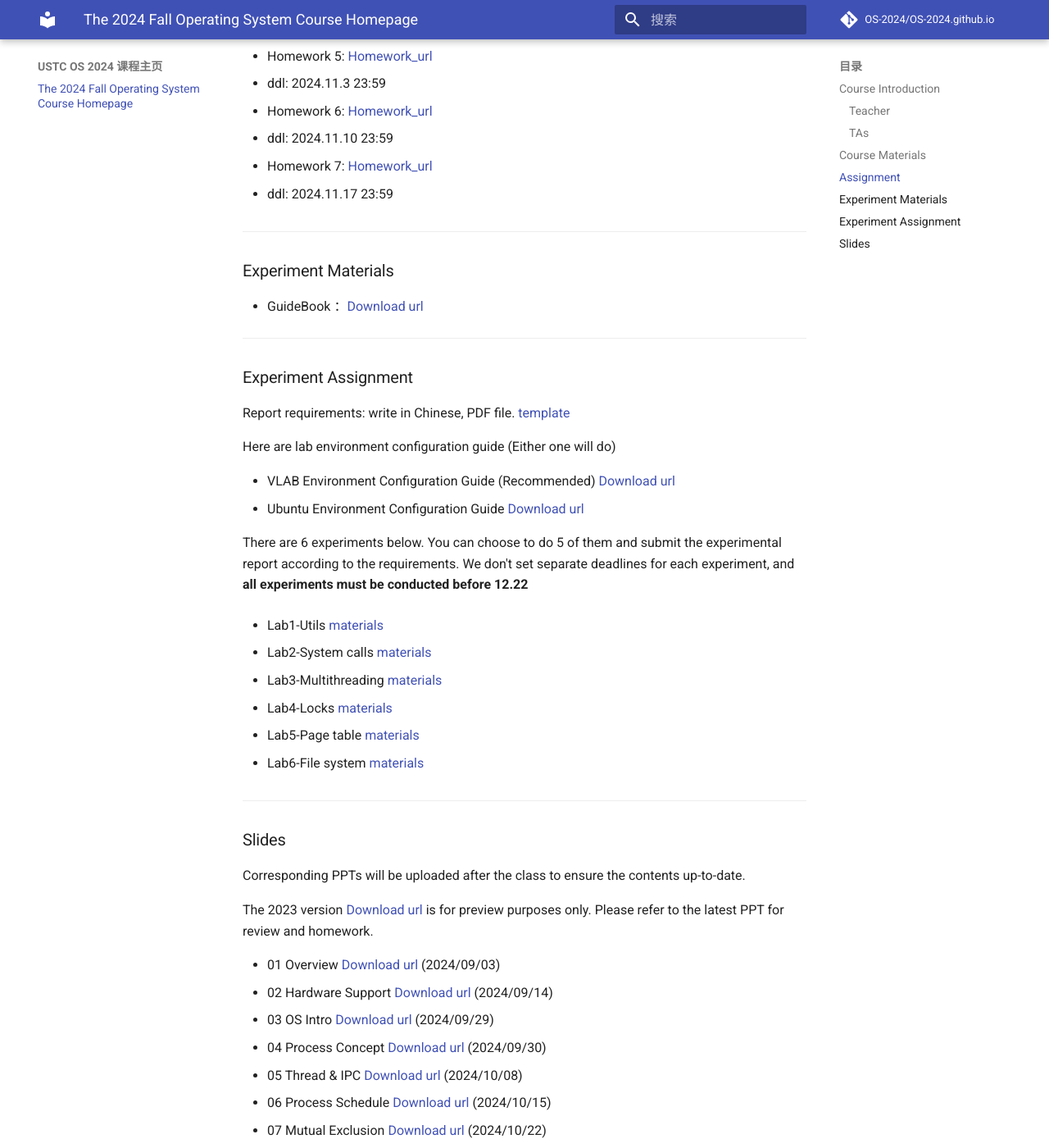
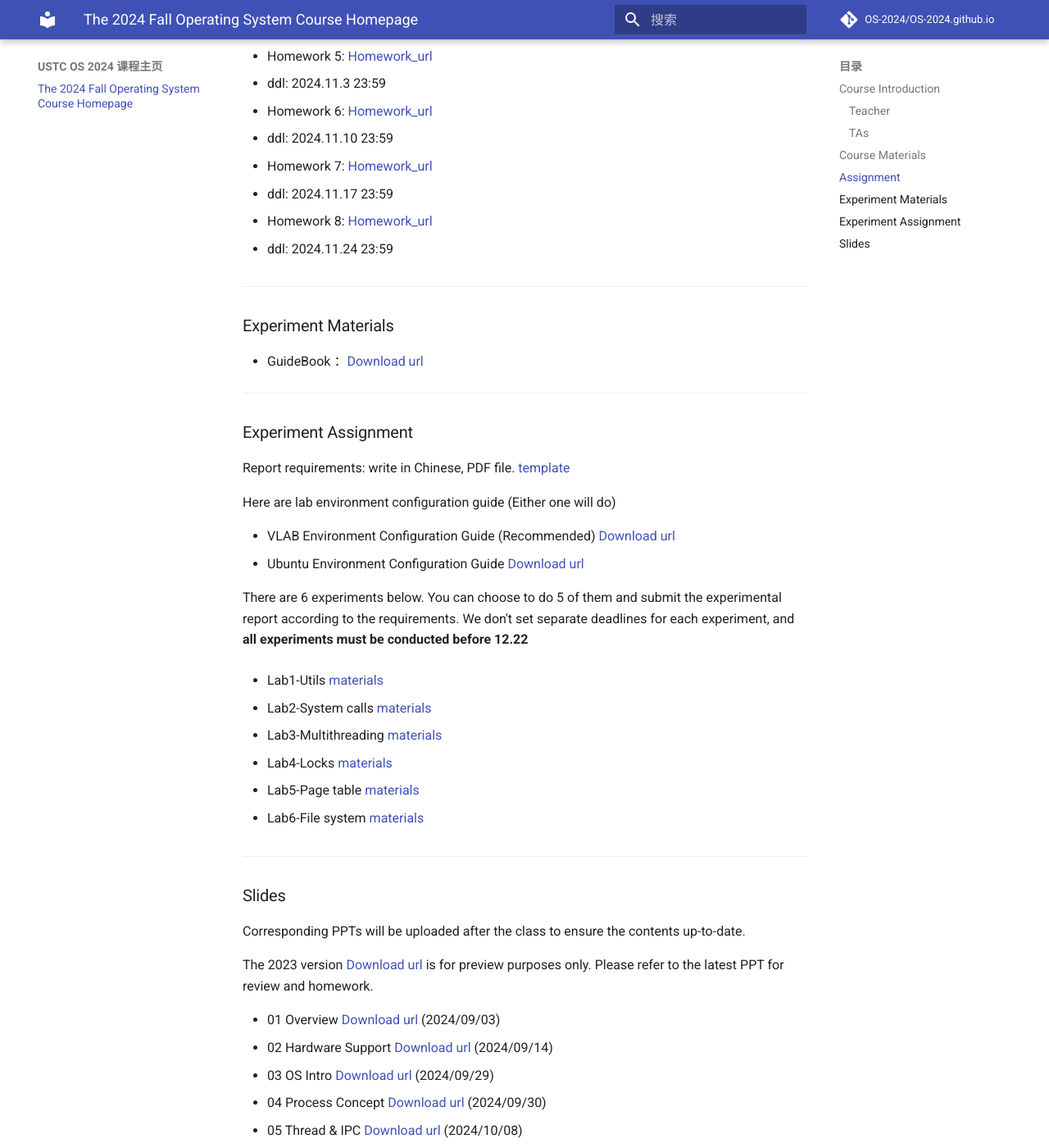
Before and after one commit to OS-2024/OS-2024.github.io, an MkDocs documentation site: the page built from docs/index.md, in a window 1280 px wide and 1400 px high, scrolled down 1743 px. Shown: the whole window at 82% size. Built offline with MkDocs 1.6.1 and Material for MkDocs 9.7.7, drawn with Linux system fonts in a browser that asks for light colours; comment, search, counter and statistics services are not loaded; some of the changed text lies outside the part shown.

Commit message:
add slide 10 & hw 8

```diff
--- a/docs/index.md
+++ b/docs/index.md
@@ -80,6 +80,10 @@
 * Homework 7: [Homework_url](https://rec.ustc.edu.cn/share/3fefd500-9b40-11ef-83db-13c4a1ce3adb)
 
   - ddl: 2024.11.17 23:59
+
+* Homework 8: [Homework_url](https://rec.ustc.edu.cn/share/904daf80-a0fe-11ef-b8f1-8b2cc9a80871)
+
+  - ddl: 2024.11.24 23:59
 ***
 
 ### Experiment Materials
@@ -128,3 +132,4 @@
 * 07 Mutual Exclusion [Download url](https://rec.ustc.edu.cn/share/4eaa9c50-903d-11ef-a227-25bb5ca4bca7) (2024/10/22)
 * 08 Synchronization [Download url](https://rec.ustc.edu.cn/share/36a6ee90-9b74-11ef-9e26-0968c0e8f8d2) (2024/11/04)
 * 09 Deadlock [Download url](https://rec.ustc.edu.cn/share/ee625fe0-9b3b-11ef-9459-85ca9c8b267a) (2024/11/05)
+* 10 Real Memory [Download url](https://rec.ustc.edu.cn/share/a1862a60-a0fe-11ef-842d-55024ab1dccf) (2024/11/12)
```
